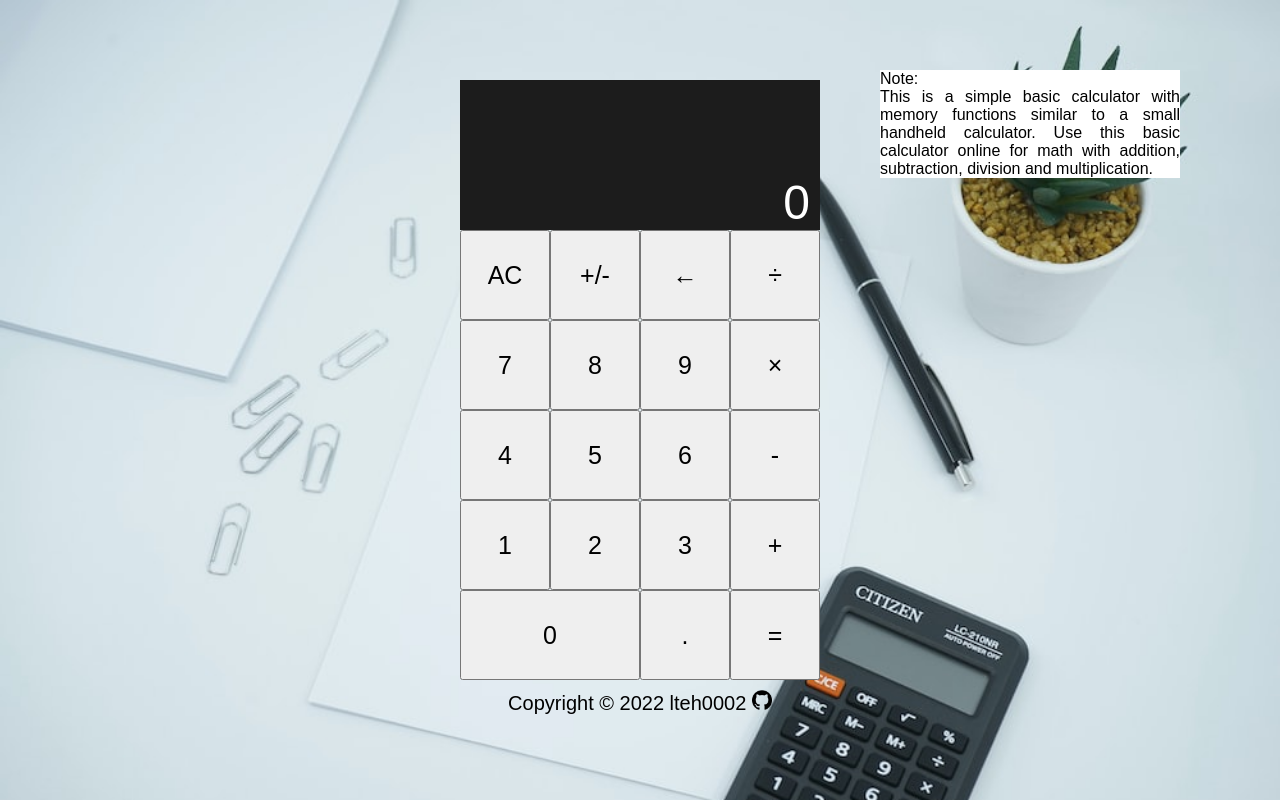
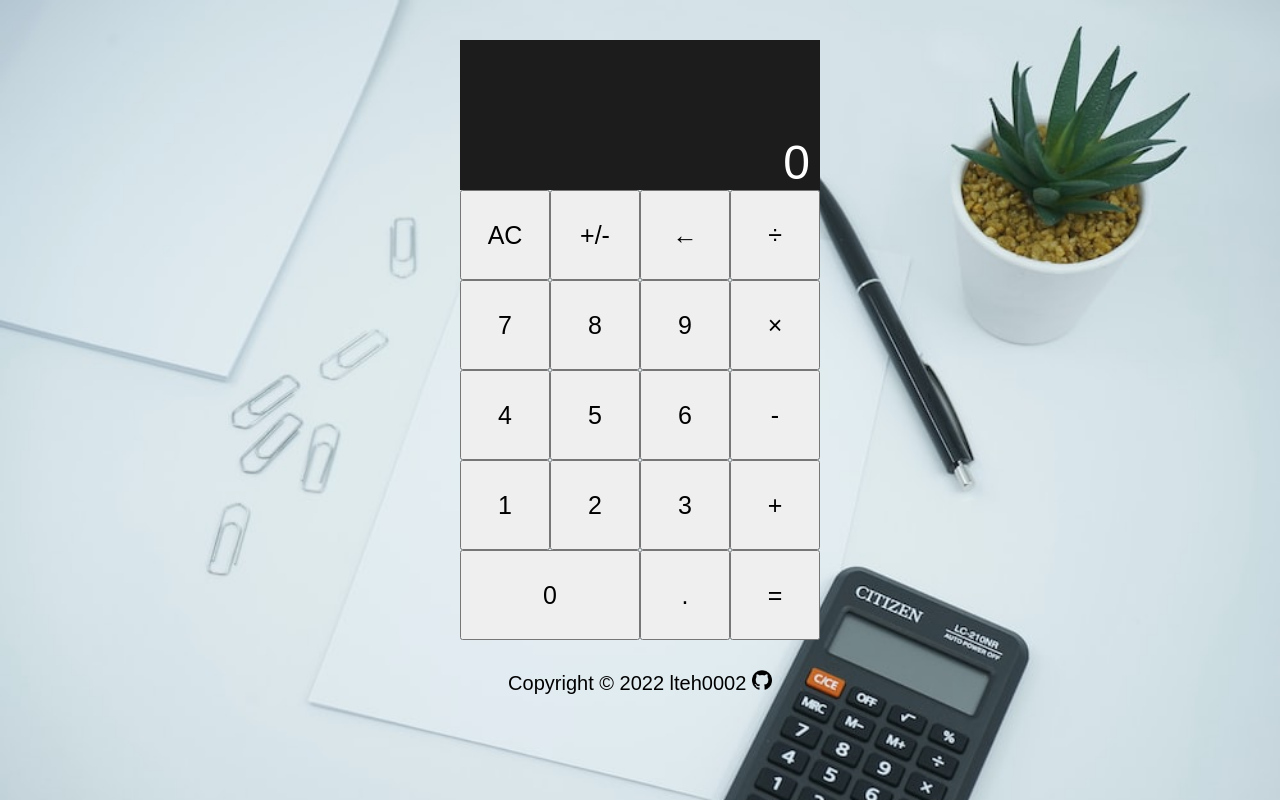
Before and after one commit to lteh0002/calculator, a plain HTML site: page index.html in a window 1280 px wide. Drawn offline with Linux system fonts and the light colour scheme.

Commit message:
Edit README.md and remove notes on page

```diff
--- a/index.html
+++ b/index.html
@@ -12,10 +12,6 @@
     <title>Document</title>
 </head>
 <body class="body">
-    <div class="note">
-        <p>Note:</p>
-        <p>This is a simple basic calculator with memory functions similar to a small handheld calculator. Use this basic calculator online for math with addition, subtraction, division and multiplication.</p>
-    </div>
     <div class = "calculator">
         <div class = "display">
             <p class="calc-display">0</p>
@@ -49,7 +45,7 @@
             <button class="decimal"">.</button>
             <button class="result equal">=</button>
         </div>
-        <div class="footer">Copyright © 2022 lteh0002 <a href="https://github.com/lteh0002/calculator"><img class = "github" src="images/github.png"></a></div>
+        <footer class="footer">Copyright © 2022 lteh0002 <a href="https://github.com/lteh0002/calculator"><img class = "github" src="images/github.png"></a></footer>
     </div>
 </body>
 </html>
--- a/styles.css
+++ b/styles.css
@@ -12,7 +12,7 @@ body {
 }
 
 .calculator {
-    padding-top: 10vh;
+    padding-top: 5vh;
 }
 
 .display {
@@ -51,21 +51,11 @@ button {
 
 
 .operatorToggle {
-    border: 1.5px solid black;
-}
-
-.note {
-    position: absolute;
-    right: 100px;
-    top: 70px;
-    width: 300px;
-    text-align: justify;
-    background-color: white;
-    max-width: 500px;
+    border: 2px solid black;
 }
 
 .footer {
-    padding-top: 10px;
+    padding-top: 30px;
     text-align: center;
     font-size: 20px;
 }
```
Also changed, not shown: 1 other file.
